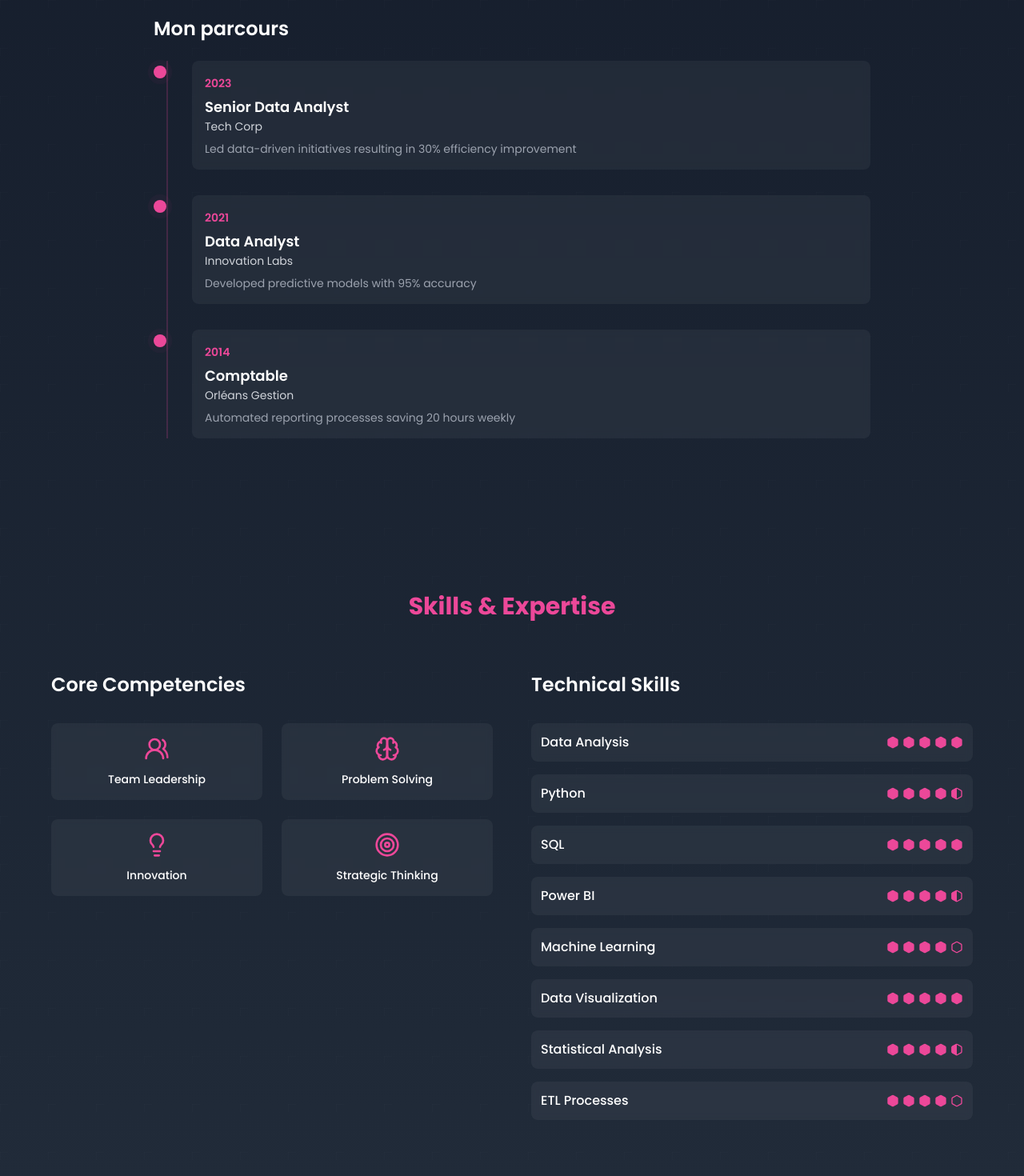
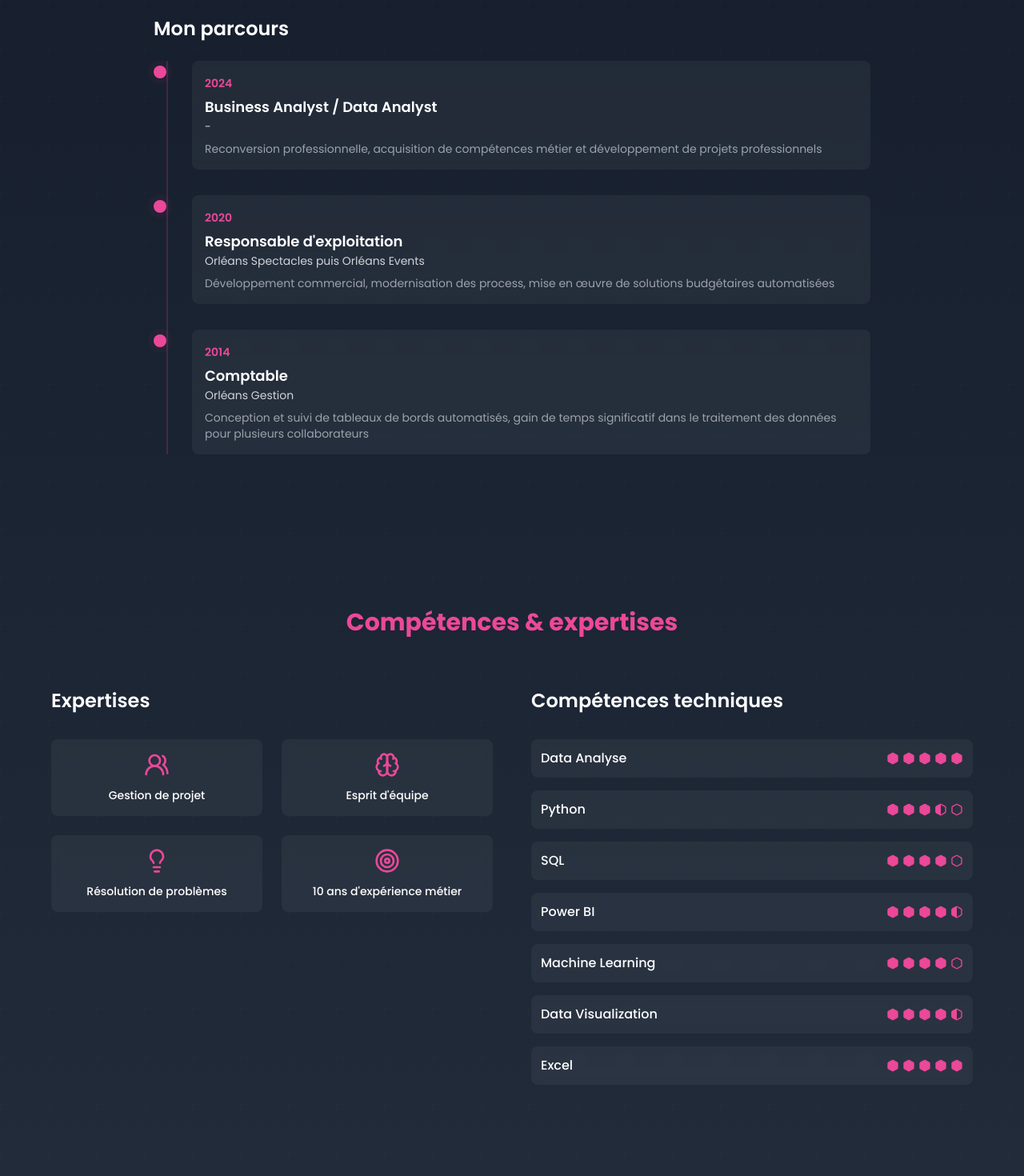
Before and after one commit to Arnaud-Ll/My-portfolio, a React (Vite) app: page / in a window 1280 px wide. Shown: the part 960-2430 px from the top of the page at 80% size. Built offline with nearby package versions, Linux system fonts and the light colour scheme.

Commit message:
Update 2

```diff
--- a/src/components/About.tsx
+++ b/src/components/About.tsx
@@ -19,7 +19,7 @@ const About: React.FC = () => {
         className="max-w-6xl mx-auto"
       >
         <h2 className="text-3xl font-bold text-center mb-16 text-pink-500 dark:text-blue-500">
-          About Me
+          A propos de moi
         </h2>
 
         <div className="max-w-4xl mx-auto">
--- a/src/components/Header.tsx
+++ b/src/components/Header.tsx
@@ -17,7 +17,7 @@ const Header = () => {
         <div className="absolute -inset-20 bg-gradient-to-r from-pink-500/30 to-pink-600/30 dark:from-blue-500/30 dark:to-blue-600/30 rounded-full blur-2xl" />
         <div className="w-40 h-40 rounded-full overflow-hidden ring-4 ring-pink-500 dark:ring-blue-500 ring-opacity-50 relative">
           <img
-            src="https://images.unsplash.com/photo-1535713875002-d1d0cf377fde?auto=format&fit=crop&w=800"
+            src="https://media.licdn.com/dms/image/v2/D4E03AQHUj08A1lLZkQ/profile-displayphoto-shrink_800_800/profile-displayphoto-shrink_800_800/0/1671124781201?e=1739404800&v=beta&t=4VPWRvrsHuhrq2CzNOCp99c3lRkDNEYs4REyzSK3HHY"
             alt="Profile"
             className="w-full h-full object-cover"
           />
@@ -26,7 +26,7 @@ const Header = () => {
 
       <h1 className="text-4xl font-bold mb-4 mt-8">Arnaud Leleu</h1>
 
-      <TypewriterEffect words={['Data', 'Business', 'Simplifier']} />
+      <TypewriterEffect words={['Business Analyst', 'Data Analyst', 'Organisateur de données', 'Accompagnateur de vos prises de décisions']} />
 
       <div className="flex gap-4 mt-8">
         <motion.button
@@ -45,7 +45,7 @@ const Header = () => {
 
       <div className="flex gap-6 mt-8">
         <motion.a
-          href="https://linkedin.com/bananananannana"
+          href="https://www.linkedin.com/in/arnaud-leleu/"
           target="_blank"
           rel="noopener noreferrer"
           whileHover={{ scale: 1.1, rotate: 5 }}
@@ -53,7 +53,7 @@ const Header = () => {
           <Linkedin className="w-8 h-8 text-pink-500 dark:text-blue-500" />
         </motion.a>
         <motion.a
-          href="https://github.io/bananannanananan"
+          href="https://github.com/Arnaud-Ll"
           target="_blank"
           rel="noopener noreferrer"
           whileHover={{ scale: 1.1, rotate: -5 }}
--- a/src/components/ProjectCard.tsx
+++ b/src/components/ProjectCard.tsx
@@ -52,7 +52,7 @@ const ProjectCard: React.FC<ProjectCardProps> = ({ project }) => {
           className="inline-flex items-center gap-2 text-pink-500 dark:text-blue-500 hover:underline"
           whileHover={{ x: 5 }}
         >
-          View Project
+          Voir le projet
           <ExternalLink className="w-4 h-4" />
         </motion.a>
       </div>
--- a/src/components/SkillRating.tsx
+++ b/src/components/SkillRating.tsx
@@ -8,14 +8,13 @@ interface Skill {
 }
 
 const skills: Skill[] = [
-  { name: 'Data Analysis', level: 5 },
-  { name: 'Python', level: 4.5 },
-  { name: 'SQL', level: 5 },
+  { name: 'Data Analyse', level: 5 },
+  { name: 'Python', level: 3.5 },
+  { name: 'SQL', level: 4 },
   { name: 'Power BI', level: 4.5 },
   { name: 'Machine Learning', level: 4 },
-  { name: 'Data Visualization', level: 5 },
-  { name: 'Statistical Analysis', level: 4.5 },
-  { name: 'ETL Processes', level: 4 },
+  { name: 'Data Visualization', level: 4.5 },
+  { name: 'Excel', level: 5 },
 ];
 
 const SkillRating: React.FC = () => {
--- a/src/components/Skills.tsx
+++ b/src/components/Skills.tsx
@@ -5,10 +5,10 @@ import SkillRating from './SkillRating';
 import { Users2, Brain, Lightbulb, Target } from 'lucide-react';
 
 const softSkills = [
-  { icon: Users2, label: 'Team Leadership' },
-  { icon: Brain, label: 'Problem Solving' },
-  { icon: Lightbulb, label: 'Innovation' },
-  { icon: Target, label: 'Strategic Thinking' },
+  { icon: Users2, label: 'Gestion de projet' },
+  { icon: Brain, label: 'Esprit d\'équipe' },
+  { icon: Lightbulb, label: 'Résolution de problèmes' },
+  { icon: Target, label: '10 ans d\'expérience métier' },
 ];
 
 const Skills: React.FC = () => {
@@ -27,12 +27,12 @@ const Skills: React.FC = () => {
         className="max-w-6xl mx-auto"
       >
         <h2 className="text-3xl font-bold text-center mb-16 text-pink-500 dark:text-blue-500">
-          Skills & Expertise
+          Compétences & expertises
         </h2>
 
         <div className="grid md:grid-cols-2 gap-12">
           <div className="space-y-8">
-            <h3 className="text-2xl font-semibold mb-6">Core Competencies</h3>
+            <h3 className="text-2xl font-semibold mb-6">Expertises</h3>
             <div className="grid grid-cols-2 gap-6">
               {softSkills.map((Skill, index) => (
                 <motion.div
@@ -48,7 +48,7 @@ const Skills: React.FC = () => {
           </div>
 
           <div className="space-y-8">
-            <h3 className="text-2xl font-semibold mb-6">Technical Skills</h3>
+            <h3 className="text-2xl font-semibold mb-6">Compétences techniques</h3>
             <SkillRating />
           </div>
         </div>
--- a/src/components/Timeline.tsx
+++ b/src/components/Timeline.tsx
@@ -4,22 +4,22 @@ import { useInView } from 'react-intersection-observer';
 
 const timelineData = [
   {
-    year: '2023',
-    title: 'Senior Data Analyst',
-    company: 'Tech Corp',
-    description: 'Led data-driven initiatives resulting in 30% efficiency improvement',
+    year: '2024',
+    title: 'Business Analyst / Data Analyst',
+    company: '-',
+    description: 'Reconversion professionnelle, acquisition de compétences métier et développement de projets professionnels',
   },
   {
-    year: '2021',
-    title: 'Data Analyst',
-    company: 'Innovation Labs',
-    description: 'Developed predictive models with 95% accuracy',
+    year: '2020',
+    title: 'Responsable d\'exploitation',
+    company: 'Orléans Spectacles puis Orléans Events',
+    description: 'Développement commercial, modernisation des process, mise en œuvre de solutions budgétaires automatisées',
   },
   {
     year: '2014',
     title: 'Comptable',
     company: 'Orléans Gestion',
-    description: 'Automated reporting processes saving 20 hours weekly',
+    description: 'Conception et suivi de tableaux de bords automatisés, gain de temps significatif dans le traitement des données pour plusieurs collaborateurs',
   },
 ];
 
```
